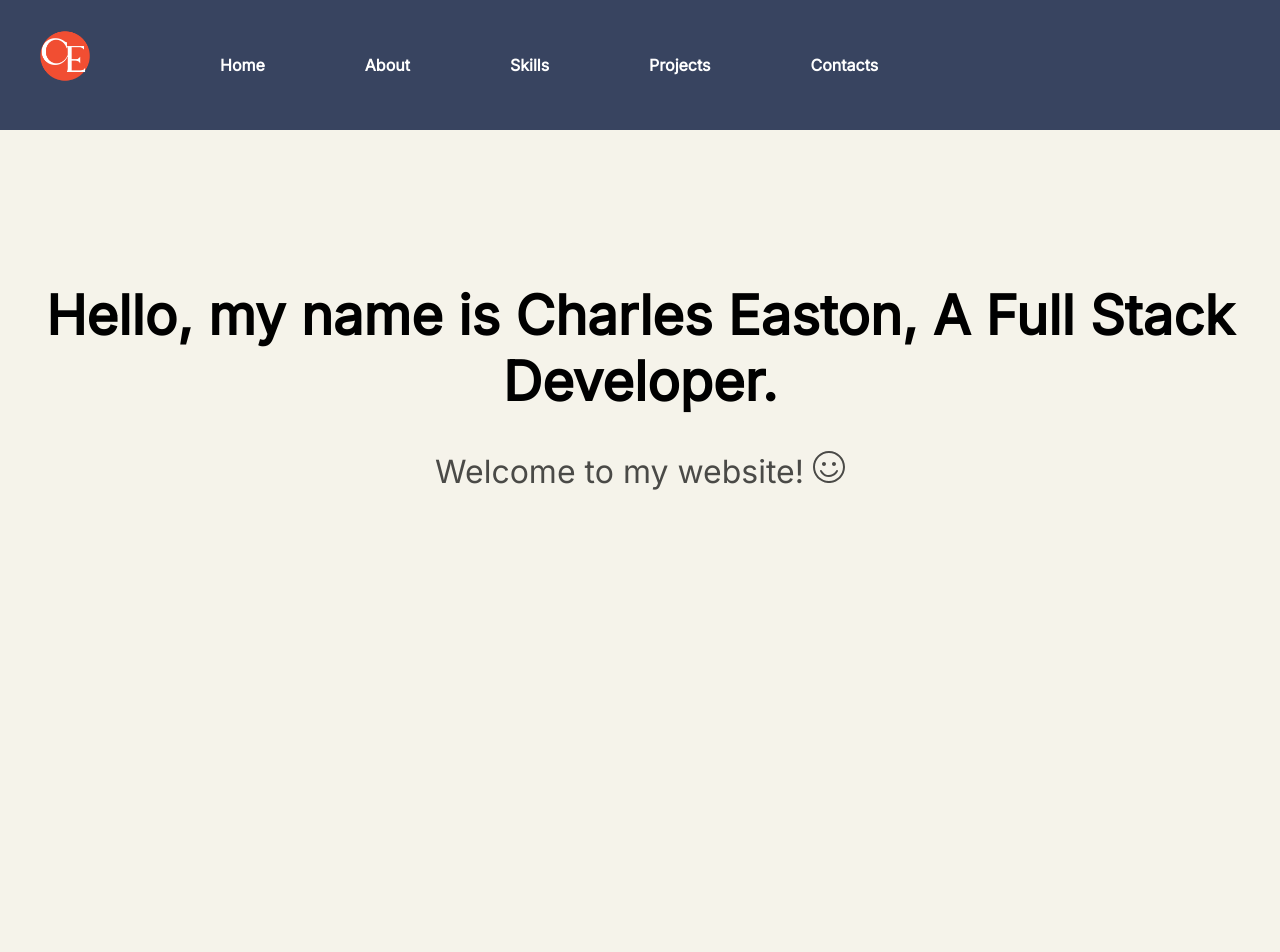
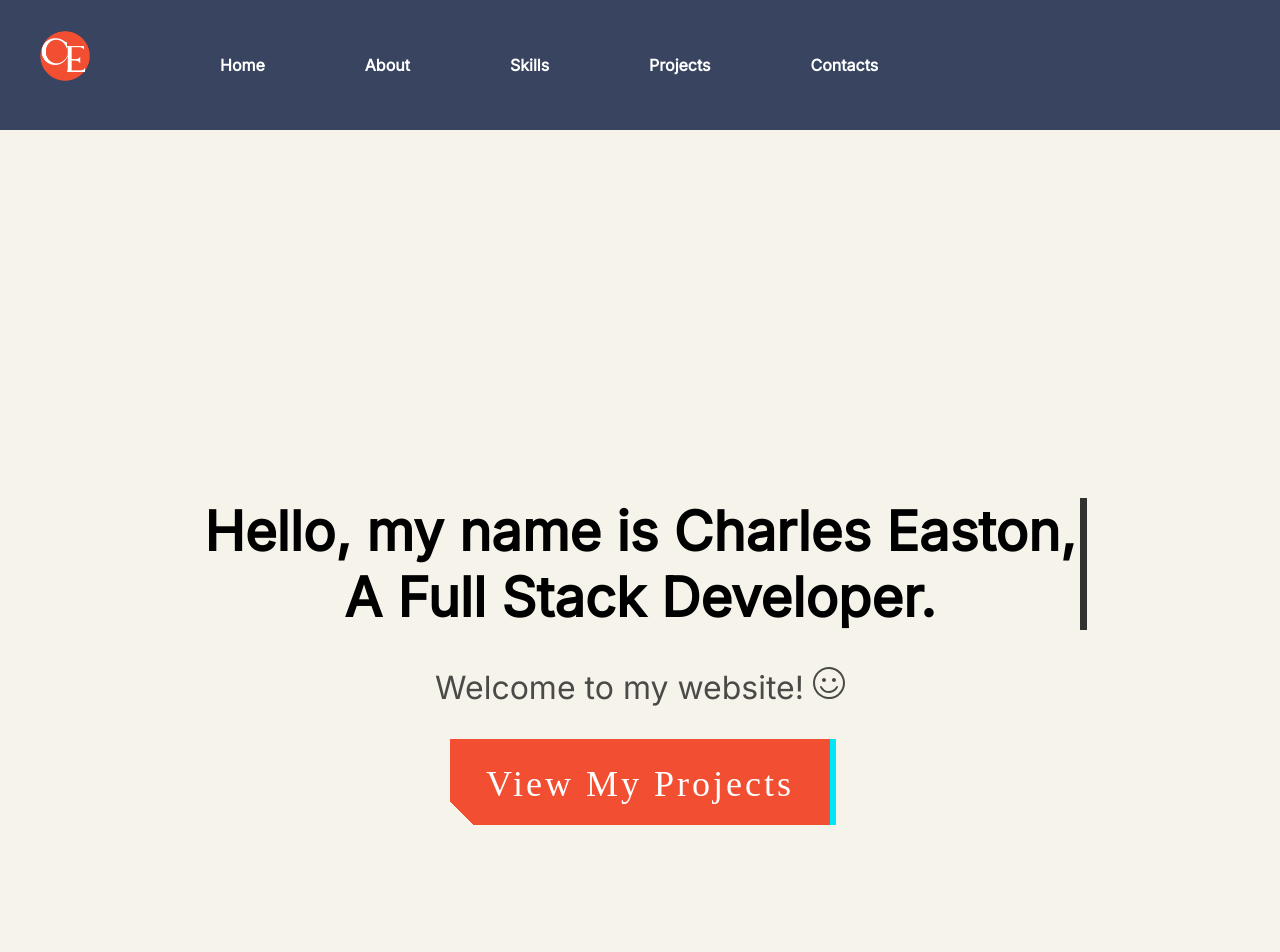
Before and after one commit to Charlesdigital/Portfolio_1, a React (Create React App) app: page / in a window 1280 px wide. Shown: the top 952 px of the page. Built offline with nearby package versions, Linux system fonts and the light colour scheme.

Commit message:
add project button to home view

```diff
--- a/src/components/About/about.css
+++ b/src/components/About/about.css
@@ -1,8 +1,7 @@
 .about-info {
-    border: 2px solid #4b4646;
-    margin: 30px;
+    border: 2px solid #F14E32;
+    margin: 20px;
     height: 100vh;
-    padding: 200px;
 
 }
 
@@ -31,5 +30,5 @@
 }
 
 .text-content {
-    font-size: x-large;
+    font-size: ;
 }
--- a/src/components/Home/home.css
+++ b/src/components/Home/home.css
@@ -27,6 +27,7 @@
 
 .homeContainer {
   height: 100vh;
+  padding: 200px;
 }
 
   h1::before,
@@ -92,3 +93,98 @@
       color: teal;
     }
   }
+
+  body {
+    display: flex;
+    justify-content: center;
+    align-items: center;
+    min-height: 100vh;
+  }
+
+
+  button, button::after {
+    width: 380px;
+    height: 86px;
+    font-size: 36px;
+    font-family: 'Bebas Neue', cursive;
+    background: linear-gradient(45deg, transparent 5%, #F14E32 5%);
+    border: 0;
+    color: #fff;
+    letter-spacing: 3px;
+    line-height: 88px;
+    box-shadow: 6px 0px 0px #00E6F6;
+    outline: transparent;
+    position: relative;
+  }
+
+  button::after {
+    --slice-0: inset(50% 50% 50% 50%);
+    --slice-1: inset(80% -6px 0 0);
+    --slice-2: inset(50% -6px 30% 0);
+    --slice-3: inset(10% -6px 85% 0);
+    --slice-4: inset(40% -6px 43% 0);
+    --slice-5: inset(80% -6px 5% 0);
+
+    content: 'AVAILABLE NOW';
+    display: block;
+    position: absolute;
+    top: 0;
+    left: 0;
+    right: 0;
+    bottom: 0;
+    background: linear-gradient(45deg, transparent 3%, #00E6F6 3%, #00E6F6 5%, #F14E32 5%);
+    text-shadow: -3px -3px 0px #F8F005, 3px 3px 0px #00E6F6;
+    clip-path: var(--slice-0);
+  }
+
+  button:hover::after {
+    animation: 1s glitch;
+    animation-timing-function: steps(2, end);
+  }
+
+  @keyframes glitch {
+    0% {
+      clip-path: var(--slice-1);
+      transform: translate(-20px, -10px);
+    }
+    10% {
+      clip-path: var(--slice-3);
+      transform: translate(10px, 10px);
+    }
+    20% {
+      clip-path: var(--slice-1);
+      transform: translate(-10px, 10px);
+    }
+    30% {
+      clip-path: var(--slice-3);
+      transform: translate(0px, 5px);
+    }
+    40% {
+      clip-path: var(--slice-2);
+      transform: translate(-5px, 0px);
+    }
+    50% {
+      clip-path: var(--slice-3);
+      transform: translate(5px, 0px);
+    }
+    60% {
+      clip-path: var(--slice-4);
+      transform: translate(5px, 10px);
+    }
+    70% {
+      clip-path: var(--slice-2);
+      transform: translate(-10px, 10px);
+    }
+    80% {
+      clip-path: var(--slice-5);
+      transform: translate(20px, -10px);
+    }
+    90% {
+      clip-path: var(--slice-1);
+      transform: translate(-10px, 0px);
+    }
+    100% {
+      clip-path: var(--slice-1);
+      transform: translate(0);
+    }
+  }
--- a/src/components/Home/home.jsx
+++ b/src/components/Home/home.jsx
@@ -1,6 +1,7 @@
 import React from 'react'
 import "./home.css";
 import { SlEmotsmile } from "react-icons/sl";
+import {Link} from 'react-scroll';
 
 
 function home() {
@@ -9,6 +10,13 @@
 <h1 classname="header">Hello, my name is Charles Easton, A Full Stack Developer.</h1>
 <p class="subtitle">Welcome to my website! <SlEmotsmile /></p>
 
+<div className="button-1">
+<button className="button-1">
+        <Link  to="projects" smooth={true} duration={500}>
+        View My Projects
+        </Link>
+        </button>
+        </div>
 </div>
   )
 }
--- a/src/components/Navbar/navbar.jsx
+++ b/src/components/Navbar/navbar.jsx
@@ -2,7 +2,6 @@
 import "./navbar.css";
 import { FaBars, FaTimes, FaToggleOff,  } from 'react-icons/fa'
 // import { BsLinkedin, BsGithub} from "react-icons/bs";
-
 // import LogoC from './assets/icons/c.svg'
 import Logo from '../../assets/icons/celogo.png'
 import {Link} from 'react-scroll';
@@ -87,7 +86,7 @@
 
         <li className="menu2">
         <Link  to="box" smooth={true} duration={500}>
-        Contacts
+        Contact
         </Link>
         </li>
 
--- a/src/components/Projects/projects.css
+++ b/src/components/Projects/projects.css
@@ -33,6 +33,6 @@
 
 .tech {
     padding: 10px;
-    border: 1px solid;
+    border: 1px solid ;
     background-color: white;
 }
--- a/src/components/Skills/skills.css
+++ b/src/components/Skills/skills.css
@@ -8,8 +8,11 @@
     display:flex;
     justify-content: space-between;
     flex-wrap: wrap;
-    padding:10%;
     border: 3px solid #F14E32;
+    margin: 20px;
+    height: 60vh;
+    padding-top: 350px;
+
 
 }
 
```
